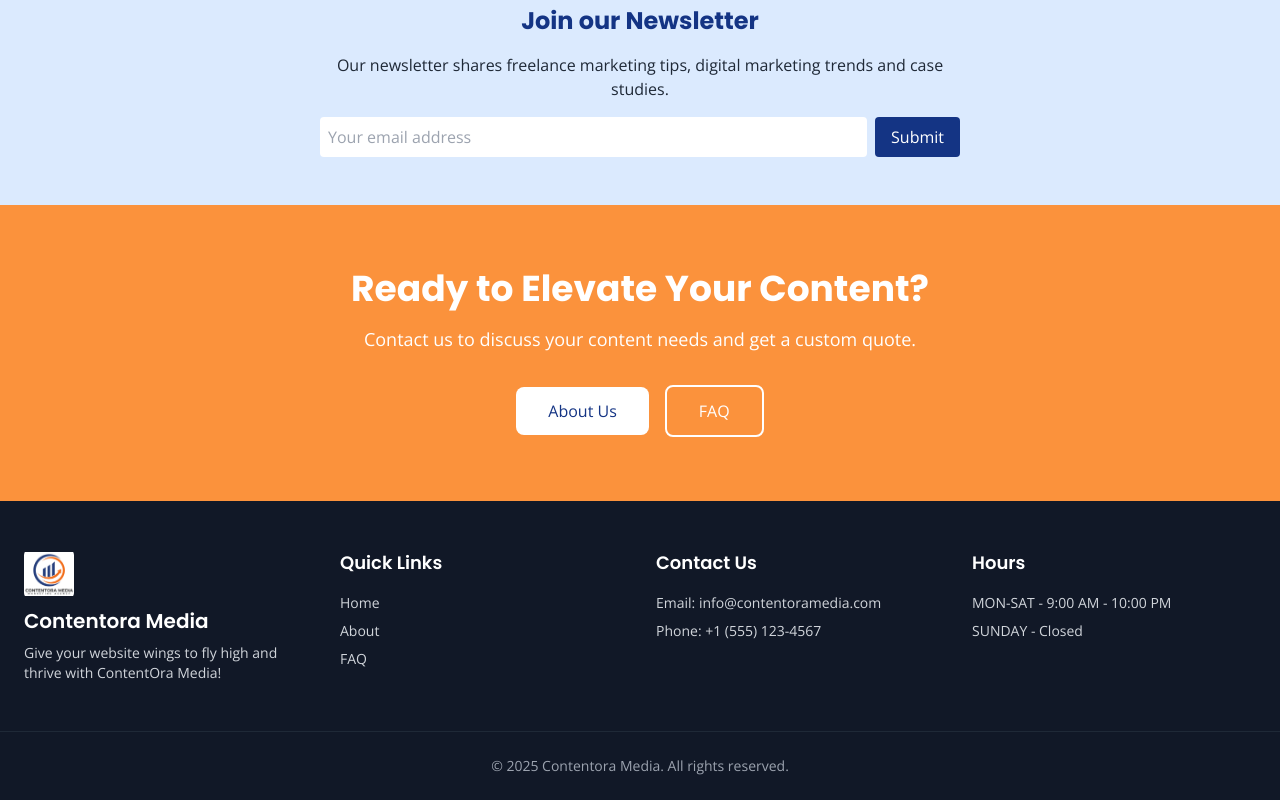
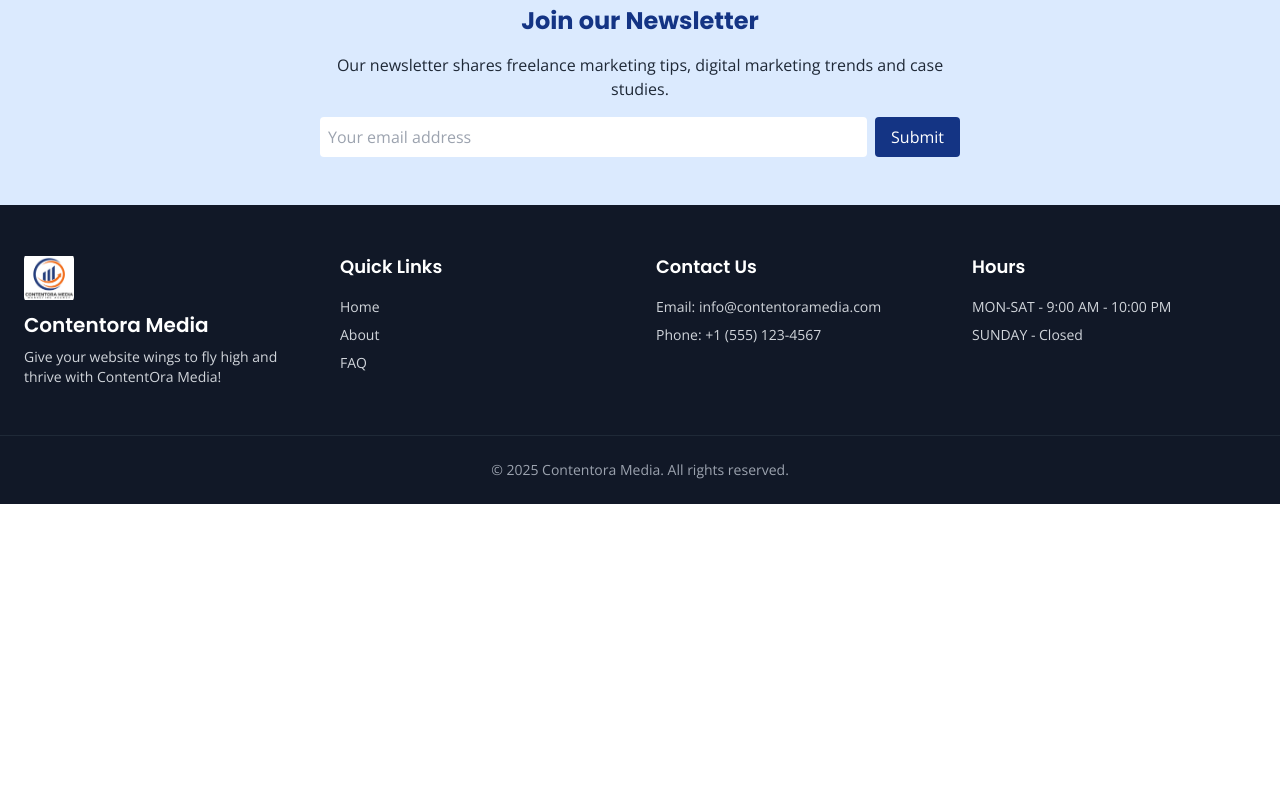
Before and after one commit to Mahajanashok2456/contentomedia-website, a React (Vite) app: page / in a window 1280 px wide. Shown: the part 6083-6883 px from the top of the page. After the commit the page ends 6587 px from the top, so only its background shows below. Built offline with nearby package versions, Linux system fonts and the light colour scheme.

Commit message:
Remove CTA section from global footer component - site-wide update

```diff
--- a/src/components/Footer.jsx
+++ b/src/components/Footer.jsx
@@ -6,32 +6,6 @@ import logoBtm from '../assets/images/image.png';
 export default function Footer() {
   return (
     <footer className="bg-gray-900 text-gray-300">
-      {/* CTA Section */}
-      <section className="py-16 px-6 text-white" style={{ backgroundColor: '#FB923C' }}>
-        <div className="container mx-auto text-center">
-          <h2 className="font-heading text-3xl md:text-4xl font-bold">
-            Ready to Elevate Your Content?
-          </h2>
-          <p className="font-body text-lg mt-4 mb-8">
-            Contact us to discuss your content needs and get a custom quote.
-          </p>
-          <div className="flex flex-col md:flex-row items-center justify-center gap-4">
-            <Link
-              to="/about"
-              className="bg-white text-primary px-8 py-3 rounded-lg hover:bg-gray-100 transition"
-            >
-              About Us
-            </Link>
-            <Link
-              to="/faq"
-              className="border-2 border-white text-white px-8 py-3 rounded-lg hover:bg-white hover:text-primary transition"
-            >
-              FAQ
-            </Link>
-          </div>
-        </div>
-      </section>
-
       {/* Main Footer Content */}
       <div className="container mx-auto px-6 py-12 grid grid-cols-1 md:grid-cols-4 gap-8">
         <div>
```
